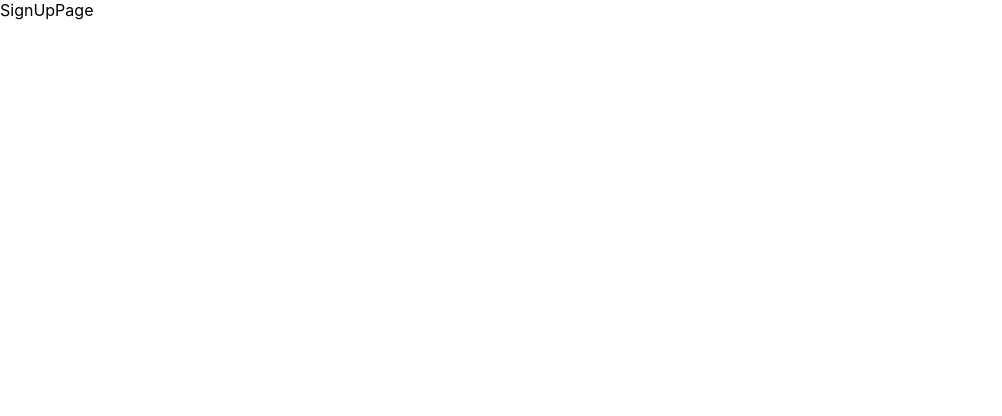
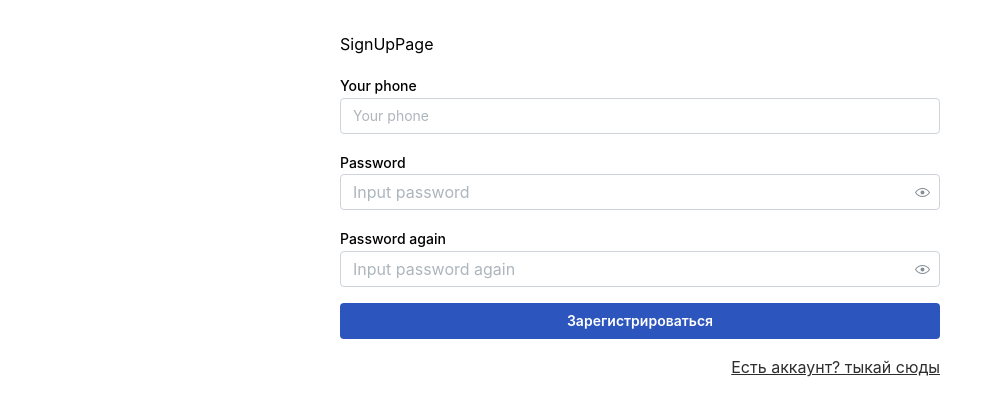
Before and after one commit to Lifilim/classified-project, a React (Create React App) app: page /register in a window 1280 px wide. Shown: the top 416 px of the page, without its empty margins (0-1002 px from the left). Built offline with nearby package versions, Linux system fonts and the light colour scheme.

Commit message:
add inputs and buttons to SignIn and SignUp pages

```diff
--- a/package.json
+++ b/package.json
@@ -3,6 +3,9 @@
   "version": "0.1.0",
   "private": true,
   "dependencies": {
+    "@mantine/carousel": "^8.3.18",
+    "@mantine/core": "^8.3.18",
+    "@mantine/hooks": "^8.3.18",
     "@reduxjs/toolkit": "^2.11.2",
     "@testing-library/dom": "^10.4.1",
     "@testing-library/jest-dom": "^6.9.1",
@@ -12,6 +15,7 @@
     "@types/node": "^16.18.126",
     "@types/react": "^19.2.14",
     "@types/react-dom": "^19.2.3",
+    "embla-carousel-react": "^8.6.0",
     "react": "^19.2.4",
     "react-dom": "^19.2.4",
     "react-redux": "^9.2.0",
--- a/src/App.tsx
+++ b/src/App.tsx
@@ -15,11 +15,19 @@ import { Layout } from './components/Layout';
 import { FeedPage } from './pages/FeedPage';
 import { NoPage } from './pages/NoPage';
 
+import '@mantine/core/styles.css';
+import { createTheme, MantineProvider } from '@mantine/core';
+
+const theme = createTheme({
+  /** Put your mantine theme override here */
+  // defaultRadius: 0
+});
 
 function App() {
   return (
     <div>
       <Provider store={store}>
+        <MantineProvider theme={theme}>
           <CommonWrapper>
             <Router future={{ v7_startTransition: true, v7_relativeSplatPath: true }}>
               <Routes>
@@ -38,6 +46,7 @@ function App() {
               </Routes>
             </Router>
           </CommonWrapper>
+        </MantineProvider>
       </Provider>
     </div>
   )
--- a/src/pages/SignInPage.tsx
+++ b/src/pages/SignInPage.tsx
@@ -1,11 +1,15 @@
 import React from 'react';
 
+import { useState } from 'react';
 import { useDispatch } from 'react-redux';
 import { setAuth } from '../stores/slices/UserSlice';
 import { useAppSelector } from '../hooks/UserStoreHook';
 
-import { Navigate } from 'react-router-dom';
+import { Navigate, Link } from 'react-router-dom';
 import { selectIsAuth } from '../stores/slices/UserSlice';
+
+import { InputBase, PasswordInput, Button, Anchor, Stack, Box } from '@mantine/core';
+// import { IMaskInput } from 'react-imask';
 
 // interface SignInPageInterface {
 //     isAuth: boolean;
@@ -14,6 +18,9 @@ export const SignInPage = () => {
     // const {isAuth} = props
 
     const dispatch = useDispatch();
+
+    const [phone, setPhone] = useState('');
+    const [passw, setPassw] = useState('');
 
     if (useAppSelector(selectIsAuth)) {
         return <Navigate to="/feed" replace />;
@@ -28,9 +35,44 @@ export const SignInPage = () => {
     };
 
     return (
-        <div> SignInPage
-            <button onClick={handleLogin}>Войти</button>
-            <button onClick={unhandleLogin}>Выйти</button>
+        <div>
+            <Box w="clamp(300px, 80vw, 600px)" mx="auto" mt="xl"> {/* width, marginX, marginY*/}
+                <Stack gap="md">
+                    SignInPage
+                    <InputBase
+                        label="Your phone"
+                        // component={IMaskInput}
+                        // mask="+7 (000) 000-0000"
+                        placeholder="Your phone"
+                        value={phone}
+                        onChange={(event) => setPhone(event.currentTarget.value)}
+                        />
+                    <PasswordInput
+                        label="Password"
+                        // description="Input description"
+                        placeholder="Input password"
+                        value={passw}
+                        onChange={(event) => setPassw(event.currentTarget.value)}
+                    />
+                    <Button onClick={handleLogin}
+                        variant="filled" color="rgb(44, 85, 189)">
+                        Войти
+                    </Button>
+                    <Button onClick={unhandleLogin}
+                        variant="filled" color="rgba(7, 23, 64, 1)">
+                        Выйти
+                    </Button>
+
+                    <Anchor
+                        component={Link}
+                        to="/register"
+                        underline="not-hover"
+                        c="dark"
+                    >
+                        Нет аккаунта? тыкай сюды
+                    </Anchor>
+                </Stack>
+            </Box>
         </div>
     );
 };
--- a/src/pages/SignUpPage.tsx
+++ b/src/pages/SignUpPage.tsx
@@ -1,7 +1,75 @@
 import React from 'react';
+
+import { useState } from 'react';
+import { useDispatch } from 'react-redux';
+// import { setAuth } from '../stores/slices/UserSlice';
+import { useAppSelector } from '../hooks/UserStoreHook';
+
+import { Navigate, Link } from 'react-router-dom';
+import { selectIsAuth } from '../stores/slices/UserSlice';
+
+import { InputBase, PasswordInput, Button, Anchor, Stack, Box } from '@mantine/core';
+// import { IMaskInput } from 'react-imask';
+
 export const SignUpPage = () => {
 
+    const dispatch = useDispatch();
+
+    const [phone, setPhone] = useState('');
+    const [passw1, setPassw1] = useState('');
+    const [passw2, setPassw2] = useState('');
+
+    if (useAppSelector(selectIsAuth)) {
+        return <Navigate to="/feed" replace />;
+    }
+
+    const handleRegister = () => {
+        // dispatch(setAuth(true));
+    };
+
     return (
-        <div> SignUpPage </div>
+        <div>
+            <Box w="clamp(300px, 80vw, 600px)" mx="auto" mt="xl"> {/* width, marginX, marginY*/}
+                <Stack gap="md">
+                    SignUpPage
+                    <InputBase
+                        label="Your phone"
+                        // component={IMaskInput}
+                        // mask="+7 (000) 000-0000"
+                        placeholder="Your phone"
+                        value={phone}
+                        onChange={(event) => setPhone(event.currentTarget.value)}
+                    />
+                    <PasswordInput
+                        label="Password"
+                        // description="Input description"
+                        placeholder="Input password"
+                        value={passw1}
+                        onChange={(event) => setPassw1(event.currentTarget.value)}
+                    />
+                    <PasswordInput
+                        label="Password again"
+                        // description="Input description"
+                        placeholder="Input password again"
+                        value={passw2}
+                        onChange={(event) => setPassw2(event.currentTarget.value)}
+                    />
+                    <Button onClick={handleRegister}
+                        variant="filled" color="rgb(44, 85, 189)">
+                        Зарегистрироваться
+                    </Button>
+
+                    <Anchor
+                        component={Link}
+                        to="/login"
+                        underline="not-hover"
+                        c="dark"
+                        ml="auto"
+                    >
+                        Есть аккаунт? тыкай сюды
+                    </Anchor>
+                </Stack>
+            </Box>
+        </div>
     );
 };
```
Also changed, not shown: 1 other file (tests, documents, lock files or other folders). Lines whose indentation alone changed are shown as unchanged.
